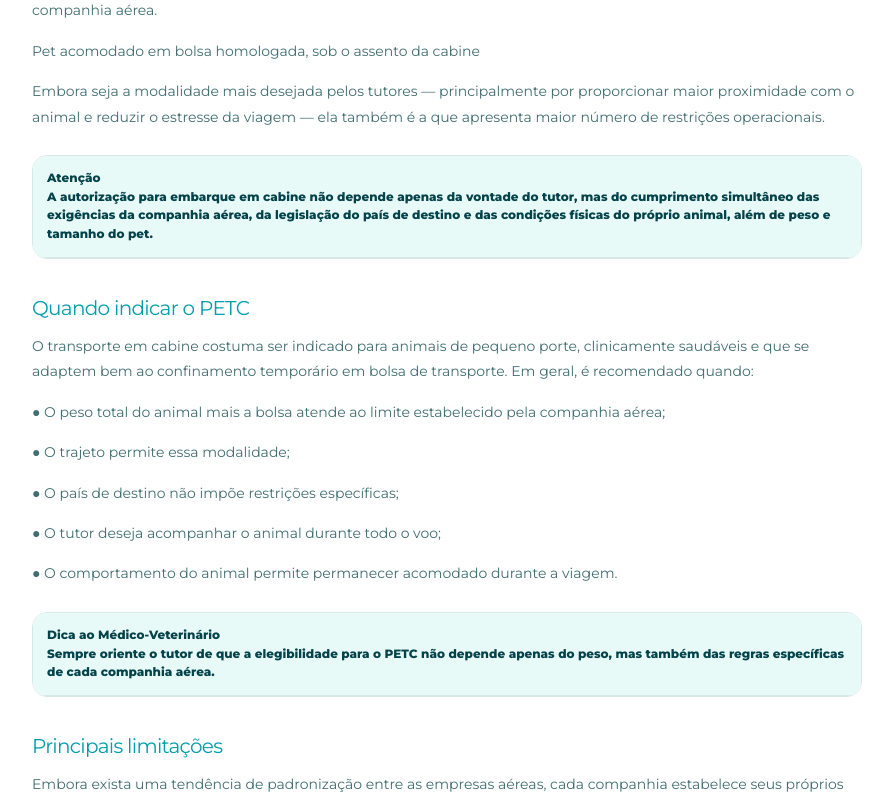
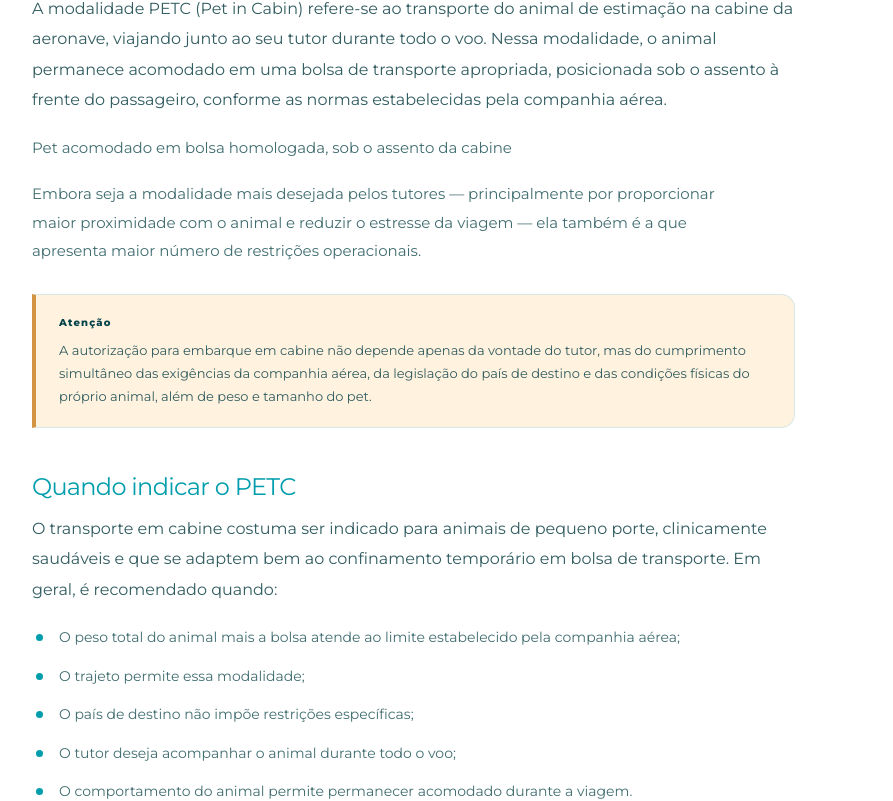
Before and after one commit to embarcompany/zeroaocvi, a Next.js app: page / in a window 1280 px wide. Shown: the part 4038-4839 px from the top of the page, without its empty margins (360-1253 px from the left). Built offline with nearby package versions, Linux system fonts and the light colour scheme.

Commit message:
feat: redesign course content as editorial reader

```diff
--- a/app/page.tsx
+++ b/app/page.tsx
@@ -1886,6 +1886,113 @@ function NativeCourseContent({
       );
     });
   };
+  const renderEditorialBlocks = () => {
+    if (!blocks) return null;
+    const output: React.ReactNode[] = [];
+    const isListItem = (text: string) => /^\s*[●•☐✔✓]/.test(text);
+    const listText = (text: string) => text.replace(/^\s*[●•☐✔✓]\s*/, "");
+    const calloutTone = (title: string) => {
+      const normalized = title.toLocaleLowerCase("pt-BR");
+      if (normalized.includes("atenção") || normalized.includes("não confunda")) return "warning";
+      if (normalized.includes("dica")) return "tip";
+      if (normalized.includes("importante") || normalized.includes("regra")) return "important";
+      return "info";
+    };
+
+    for (let index = 0; index < blocks.length; index += 1) {
+      const block = blocks[index];
+      if (block.type === "paragraph" && isListItem(block.text)) {
+        const items: Array<{ text: string; index: number }> = [];
+        while (index < blocks.length) {
+          const listBlock = blocks[index];
+          if (listBlock.type !== "paragraph" || !isListItem(listBlock.text)) break;
+          items.push({
+            text: listBlock.text,
+            index,
+          });
+          index += 1;
+        }
+        index -= 1;
+        const checklistLike = items.some((item) => /^\s*[☐✔✓]/.test(item.text));
+        output.push(
+          <ul className={checklistLike ? "editorial-checklist" : "editorial-list"} key={`list-${items[0].index}`}>
+            {items.map((item) => (
+              <li data-reader-block={`list-${item.index}`} key={`list-item-${item.index}`}>
+                {renderMarkedText(listText(item.text), `list-${item.index}`)}
+              </li>
+            ))}
+          </ul>,
+        );
+        continue;
+      }
+      if (block.type === "table" && block.rows.length === 1 && block.rows[0].length === 1) {
+        const cell = block.rows[0][0];
+        const lines = cell.split("\n").filter(Boolean);
+        const title = lines.shift() || "Nota";
+        const body = lines.join("\n");
+        const summary = /resumo dos principais|checklist do conteúdo estudado/i.test(title);
+        output.push(
+          <section
+            className={summary ? "editorial-summary" : `editorial-callout ${calloutTone(title)}`}
+            data-reader-block={`table-${index}-0-0`}
+            key={`single-table-${index}`}
+          >
+            <p>{summary ? "EM RESUMO" : title}</p>
+            <div>{body}</div>
+          </section>,
+        );
+        continue;
+      }
+      if (block.type === "table") {
+        output.push(
+          <div className="native-table-wrap editorial-table" key={`table-${index}`}>
+            <table>
+              <tbody>
+                {block.rows.map((row, rowIndex) => (
+                  <tr key={`${index}-${rowIndex}`}>
+                    {row.map((cell, cellIndex) => {
+                      const blockId = `table-${index}-${rowIndex}-${cellIndex}`;
+                      const Tag = rowIndex === 0 ? "th" : "td";
+                      return (
+                        <Tag data-reader-block={blockId} key={blockId}>
+                          {renderMarkedText(cell, blockId)}
+                        </Tag>
+                      );
+                    })}
+                  </tr>
+                ))}
+              </tbody>
+            </table>
+          </div>,
+        );
+        continue;
+      }
+      if (block.type === "heading") {
+        output.push(
+          <div className="native-heading" key={`heading-${index}`}>
+            {renderHeading(block.text, block.level)}
+            {block.level === 2 && /^\d+\.\d+/.test(block.text) && (
+              <figure className={`topic-visual topic-visual-${index % 4}`}>
+                <img
+                  src={moduleVisuals[module - 1]}
+                  alt={`Ilustração editorial para ${block.text}`}
+                  loading="lazy"
+                />
+              </figure>
+            )}
+          </div>,
+        );
+        continue;
+      }
+      const blockId = `paragraph-${index}`;
+      output.push(
+        <p className="native-paragraph" data-reader-block={blockId} key={blockId}>
+          {renderMarkedText(block.text, blockId)}
+        </p>,
+      );
+    }
+    return output;
+  };
   const captureSelection = () => {
     const selection = window.getSelection();
     const text = selection?.toString() || "";
@@ -2144,58 +2251,7 @@ function NativeCourseContent({
         </div>
       )}
       <div className="native-blocks">
-        {blocks.map((block, index) =>
-          block.type === "table" ? (
-            <div className="native-table-wrap" key={`table-${index}`}>
-              <table>
-                <tbody>
-                  {block.rows.map((row, rowIndex) => (
-                    <tr key={`${index}-${rowIndex}`}>
-                      {row.map((cell, cellIndex) =>
-                        rowIndex === 0 ? (
-                          <th
-                            key={`${index}-${rowIndex}-${cellIndex}`}
-                            data-reader-block={`table-${index}-${rowIndex}-${cellIndex}`}
-                          >
-                            {renderMarkedText(cell, `table-${index}-${rowIndex}-${cellIndex}`)}
-                          </th>
-                        ) : (
-                          <td
-                            key={`${index}-${rowIndex}-${cellIndex}`}
-                            data-reader-block={`table-${index}-${rowIndex}-${cellIndex}`}
-                          >
-                            {renderMarkedText(cell, `table-${index}-${rowIndex}-${cellIndex}`)}
-                          </td>
-                        ),
-                      )}
-                    </tr>
-                  ))}
-                </tbody>
-              </table>
-            </div>
-          ) : block.type === "heading" ? (
-            <div className="native-heading" key={`heading-${index}`}>
-              {renderHeading(block.text, block.level)}
-              {block.level === 2 && /^\d+\.\d+/.test(block.text) && (
-                <figure className={`topic-visual topic-visual-${index % 4}`}>
-                  <img
-                    src={moduleVisuals[module - 1]}
-                    alt={`Ilustração editorial para ${block.text}`}
-                    loading="lazy"
-                  />
-                </figure>
-              )}
-            </div>
-          ) : (
-            <p
-              className="native-paragraph"
-              data-reader-block={`paragraph-${index}`}
-              key={`paragraph-${index}`}
-            >
-              {renderMarkedText(block.text, `paragraph-${index}`)}
-            </p>
-          ),
-        )}
+        {renderEditorialBlocks()}
       </div>
     </section>
   );
```
Also changed, not shown: app/globals.css.
